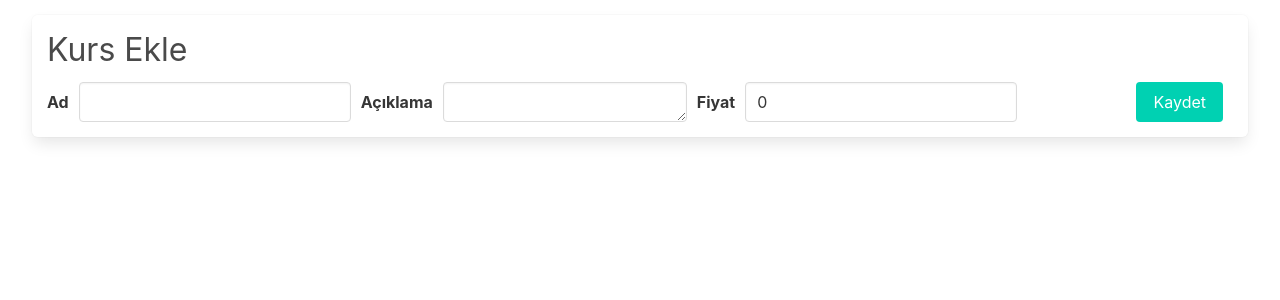
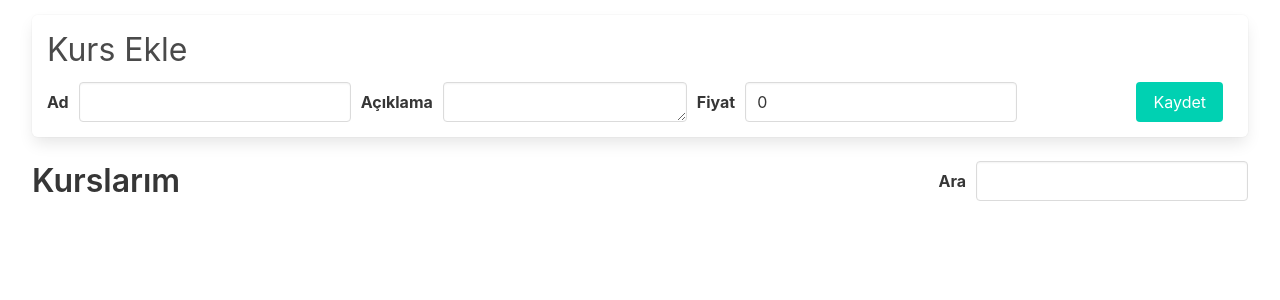
Before and after one commit to Umutcany/10-ReduxSlicery, a React (Vite) app in the folder SliceryProject/: page / in a window 1280 px wide. Shown: the top 300 px of the page. Built offline with nearby package versions, Linux system fonts and the light colour scheme.

Commit message:
CourseSearchComponentDone

```diff
--- a/SliceryProject/src/App.tsx
+++ b/SliceryProject/src/App.tsx
@@ -10,7 +10,7 @@
   return (
     <div className="container is-fluid">
       <CourseForm />
-      {/* <CourseSearch /> */}
+      <CourseSearch />
       <CourseList />
       {/* <CourseValue /> */}
     </div>
--- a/SliceryProject/src/components/CourseSearch.tsx
+++ b/SliceryProject/src/components/CourseSearch.tsx
@@ -1,7 +1,32 @@
 import React from "react";
+import { changeSearchTerm, courseReducer } from "../slices/CourseSlice";
+import { useDispatch, useSelector } from "react-redux";
+
+type RootStateType = {
+  courses: ReturnType<typeof courseReducer>;
+};
 
 const CourseSearch = () => {
-  return <div>CourseSearch</div>;
+  const dispatch = useDispatch();
+  const searchTerm = useSelector((state: RootStateType) => {
+    return state.courses.searchTerm;
+  });
+
+  return (
+    <div className="listHeader">
+      <h3 className="title is-3">Kurslarım</h3>
+      <div className="search field i-horizontal">
+        <label className="label">Ara</label>
+        <input
+          className="input"
+          onChange={(event: React.ChangeEvent<HTMLInputElement>) => {
+            return dispatch(changeSearchTerm(event.target.value));
+          }}
+          value={searchTerm}
+        />
+      </div>
+    </div>
+  );
 };
 
 export default CourseSearch;
--- a/SliceryProject/src/slices/CourseSlice.tsx
+++ b/SliceryProject/src/slices/CourseSlice.tsx
@@ -27,6 +27,9 @@
         id: nanoid(),
       });
     },
+    changeSearchTerm(state, action) {
+      state.searchTerm = action.payload;
+    },
     removeCourse(state, action) {
       const updatedCourses = state.data.filter((course) => {
         return course.id != action.payload;
@@ -36,5 +39,6 @@
   },
 });
 
-export const { addCourse, removeCourse } = courseSlice.actions;
+export const { addCourse, removeCourse, changeSearchTerm } =
+  courseSlice.actions;
 export const courseReducer = courseSlice.reducer;
```
